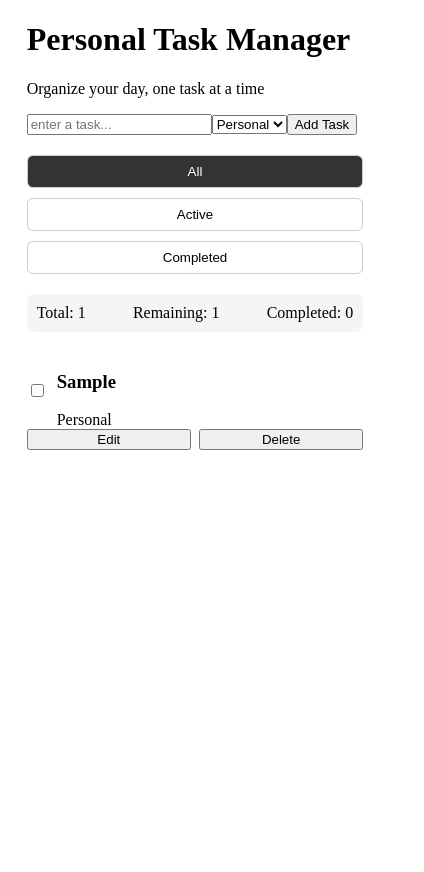
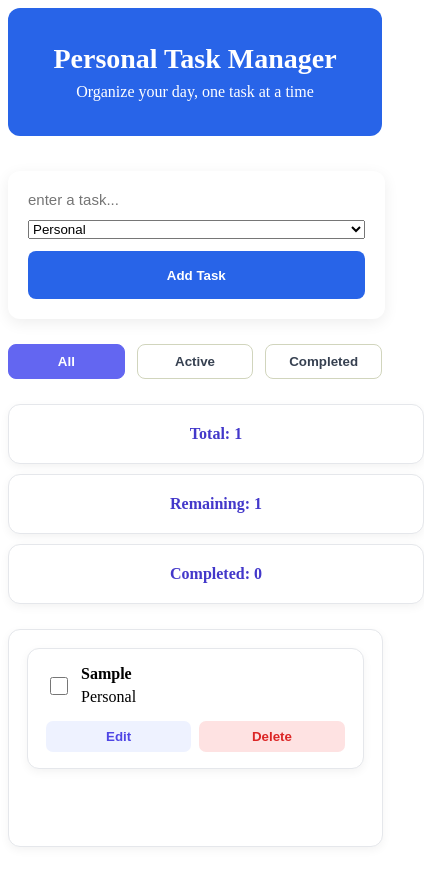
Before and after one commit to ridamxetri28-eng/personal-task-manager, a React (Vite) app in the folder personal-task-manager/: page / in a window 390 px wide. Both pictures are taken after typing "Sample" into the empty fields and a click on the button "Add Task". Shown: the whole page, 424 px wide, since content can reach past the window. Before the commit the page ends 844 px from the top, so only its background shows below. Built offline with nearby package versions, Linux system fonts and the light colour scheme.

Commit message:
style: improve task list empty state

```diff
--- a/personal-task-manager/src/components/TaskList.jsx
+++ b/personal-task-manager/src/components/TaskList.jsx
@@ -2,7 +2,11 @@ import TaskItem from "./TaskItem";
 
 function TaskList({ tasks, onToggle, onDelete, onEdit }) {
     if (tasks.length === 0) {
-        return <p>No tasks yet. Add your first task!</p>;
+        return(
+            <div className="task-list">
+                <p>No tasks yet. Add your first task!</p>
+            </div>
+        );
     }
 
     return (
--- a/personal-task-manager/src/index.css
+++ b/personal-task-manager/src/index.css
@@ -1,18 +1,165 @@
-.task-items {
+header {
+  width:auto;
+  background: #2864e8;
+  color: white;
+  display: flex;
+  flex-direction: column;
+  align-items: center;
+  justify-content: center;
+  padding: 35px 20px;
+  text-align: center;
+  border-radius: 12px ;
+}
+
+header h1 {
+  margin:0;
+  font-size:36px;
+  text-align:center;
+}
+
+header p {
+  margin: 8px 0 0;
+  text-align: center;
+}
+
+.task-form {
+  width:75%;
+  max-width:1000px;
+  margin:35px auto 25px;
+  display:flex;
+  justify-content:center;
+  align-items:center;
+  gap: 12px;
+  padding:20px;
+  background:white;
+  border-radius:12px;
+  box-shadow:0 4px 15px rgba(0,0,0,0.07);
+}
+
+.task-form input {
+  flex:1;
+  height:48px;
+  padding:0 15px;
+  border:1px;
+  border-radius:8px;
+  font-size: 15px;
+
+}
+.task-form button {
+  height:48px;
+  padding: 0 22px;
+  border-radius:8px;
+  border:none;
+  background:#2864e8;
+  color: white;
+  font-weight: 600;
+  cursor: pointer;
+
+}
+
+
+.task-filter {
+  display:flex;
+  justify-content:center;
+  align-items:center;
+  gap: 12px;
+  margin: 25px 0;
+}
+
+.task-filter button {
+  padding: 9px 17px;
+  border: 1px solid #d1d5bd;
+  border-radius: 8px;
+  background: white;
+  color: #374151;
+  font-weight: 600;
+  cursor: pointer;
+  transition: 0.2s ease;
+}
+
+.task-filter button.active {
+  background: #6366f1;
+  border-color: #6366f1;
+  color: white;
+}
+
+.task-filter button:hover {
+  border-color: #6366f1;
+  background:#eef2ff;
+}
+
+.task-list {
+  width:70%;
+  max-width:1000px;
+  min-height:180px;
+  margin: 25px auto;
+  background:white;
+  border: 1px solid #e5e7eb;
+  border-radius:12px;
+  padding: 25px;
+  align-items: center;
+  justify-content: center;
+
+  box-shadow: 0 3px 10px rgba(0, 0, 0, 0.05);
+}
+
+.task-list > p {
+  width:100%;
+  max-width:1000px;
+  min-height: 110px;
+  margin:0;
+  padding:30;
+  display: flex;
+  justify-content:center;
+  align-items: center;
+  text-align:center;
+
+  border-radius: 12px;
+  background: #f8fafc;
+  color: #6b7280;
+
+  font-size: 17px;
+  font-weight: 500;
+
+}
+
+.task-item {
   display: flex;
   justify-content: space-between;
   align-items: center;
-  padding: 15px;
-  margin-bottom: 10px;
-  border: 1px solid #ddd;
-  border-radius: 8px;
+  padding: 16px 18px;
+  margin-bottom: 12px;
+  border: 1px solid #e5e7eb;
+  border-radius: 12px;
+  background: #ffffff;
+  box-shadow: 0 3px 10px rgba(0, 0, 0, 0.05);
+  transition: all 0.2s ease;
 
+}
+
+.task-item:hover {
+  transform : translateY(-2px);
+  border-color: #c7d2fe;
+  box-shadow: 0 6px 16px rgba(0, 0, 0, 0.08);
 }
 
 .task-content {
   display: flex;
   align-items: center;
   gap: 10px;
+
+}
+
+.task-content input {
+  width: 18px;
+  height: 18px;
+  cursor: pointer;
+  accent-color: #6366f1;
+}
+
+.task-content h3 {
+  margin: 0 0 5px;
+  font-size: 16px;
 }
 
 .task-actions {
@@ -21,72 +168,123 @@
 
 }
 
+.task-actions button {
+  padding:8px 13px;
+  border: none;
+  border-radius: 7px;
+  cursor: pointer;
+  font-weight: 600;
+  transition: 0.2s ease;
+}
+
+.task-actions button:first-child {
+  background: #eef2ff;
+  color: #4f46e5;
+}
+
+.task-actions button:first-child:hover {
+  background: #e0e7ff;
+}
+
+.task-actions button:last-child {
+  background: #fee2e2;
+  color: #dc2626;
+}
+
+.task-actions button:last-child:hover {
+  background: #fecaca;
+}
+
 .completed {
   text-decoration: line-through;
   opacity: 0.6;
 }
 
 .task-category {
+  display: inline-block;
+  padding: 4px 9px;
+  border-radius: 20px;
+  background: #eef2ff;
+  color: #4f46e5;
+  font-weight: 600;
   font-size: 14px;
+}
+
+
+
+
+
+.task-stats {
+  width: 100%;
+  display: flex;
+  justify-content: center;
+  gap: 15px;
+  margin: 25px 0;
+  padding: 0;
+  background: transparent;
+  border:none;
+}
+
+.task-stats p {
+  flex:1;
+  margin: 0;
+  padding: 20px;
+  text-align: center;
+  background:white;
+  border: 1px solid #e5e7eb;
+  border-radius: 12px;
+
+  box-shadow: 0 3px 10px rgba(0, 0, 0, 0.05);
+
+  font-weight: 600;
+  color: #4338ca;
 }
 
 button{
   cursor:pointer;
 }
 
+@media (max-width: 600px) {
+  .app {
+    width:100%;
 
-.task-filter {
-  display: flex;
-  margin:20px 0;
-  gap: 10px;
-}
+  }
 
-.task-filter button {
-  padding: 8px 16px;
-  border: 1px solid #ccc;
-  border-radius: 6px;
-  background: white;
-  cursor: pointer;
-}
+  .task-form {
+    flex-direction: column;
+    width:90%;
+  }
+
+  .task-form input,
+  .task-form select,
+  .task-form button {
+    width: 100%;
+  }
 
 
-.task-filter button.active {
-  background: #333;
-  color: white;
-}
-
-.task-stats {
-  display: flex;
-  justify-content: space-between;
-  margin: 20px 0;
-  padding: 10px;
-  border-radius: 8px;
-  background: #f5f5f5;
-}
-
-.task-stats p {
-  margin: 0;
-}
-
-@media (max-width: 600px) {
-  .app {
-    width:90%;
-    margin: 20px auto;
-  }
-
   .task-filter{
-    flex-direction: column;
+    flex-direction: row;
+    flex-wrap: wrap;
   }
 
   .task-filter button {
-    width: 100%;
+    flex: 1;
 
   }
 
-  .task-Stats{
+  .task-stats{
     flex-direction: column;
     gap: 10px;
-    text-align: center;
+
+  }
+
+  .task-stats p {
+    width:100%;
+  }
+
+  .task-list {
+    width: 90%;
+    padding: 18px;
   }
 
   .task-item {
@@ -100,6 +298,9 @@ button{
   }
 
   .task-actions button {
-    width: 100%;
+    flex: 1;
+  }
+  header h1 {
+    font-size: 28px;
   }
 }
```
Also changed, not shown: 1 other file (tests, documents, lock files or other folders).
